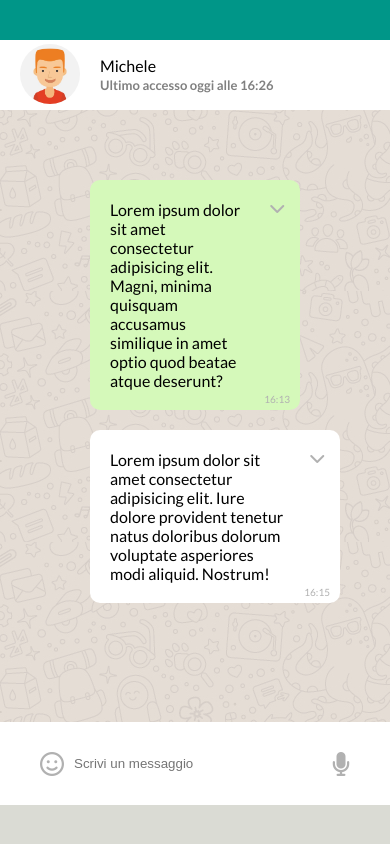
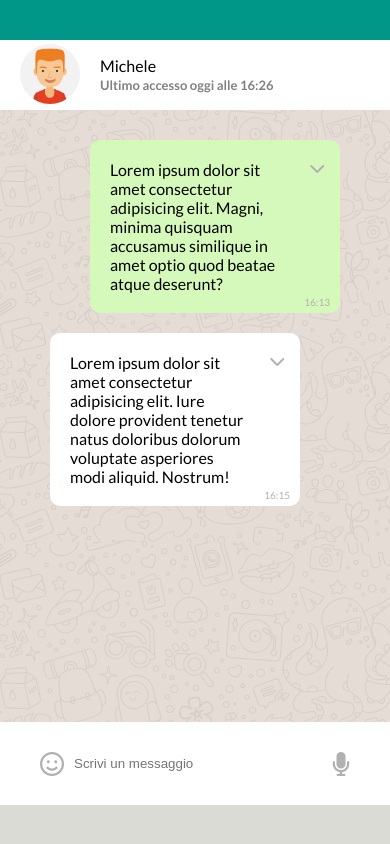
Before and after one commit to Jomar-Navarro/html-css-boolzapp, a plain HTML site: page index.html in a window 390 px wide. Drawn offline with Linux system fonts and the light colour scheme.

Commit message:
[add] adjusted mobile

```diff
--- a/assets/styles/style.css
+++ b/assets/styles/style.css
@@ -180,7 +180,7 @@ body{
 }
 
 .window-chat .chat{
-  margin: 70px;
+  margin: 30px;
 }
 
 .sent{
```
